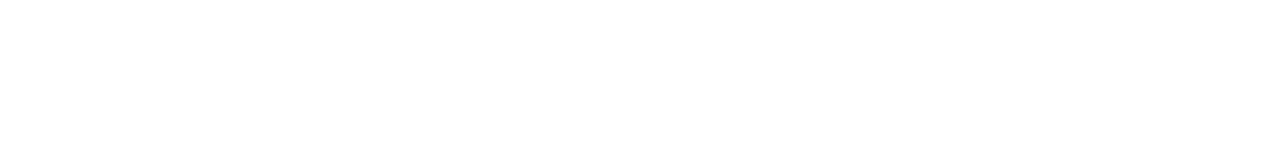
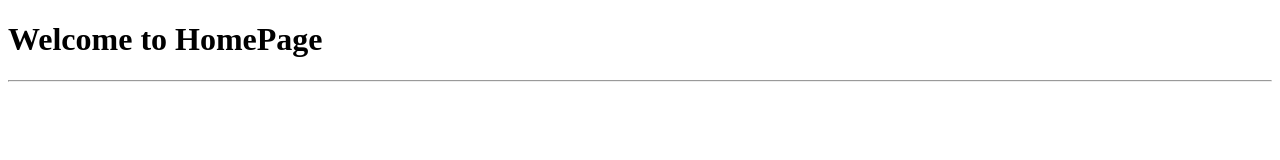
Before and after one commit to tdeven/topo, a plain HTML site: page index.html in a window 1280 px wide. Drawn offline with Linux system fonts and the light colour scheme.

Commit message:
Update index.html

```diff
--- a/index.html
+++ b/index.html
@@ -6,6 +6,8 @@
     <title>Index Page</title>
 </head>
 <body>
+    <h1>Welcome to HomePage</h1>
+    <hr>
 
 </body>
 </html>
```
